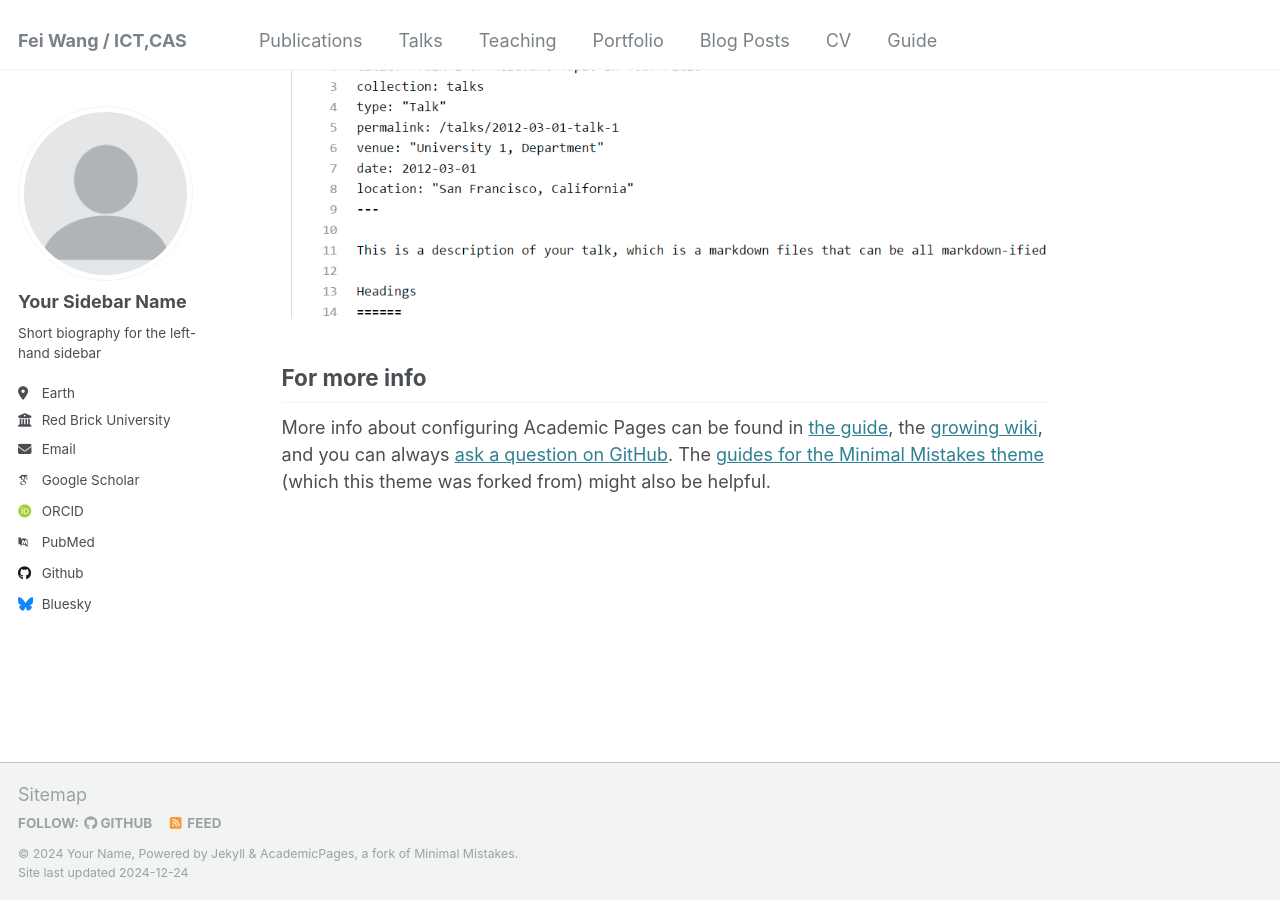
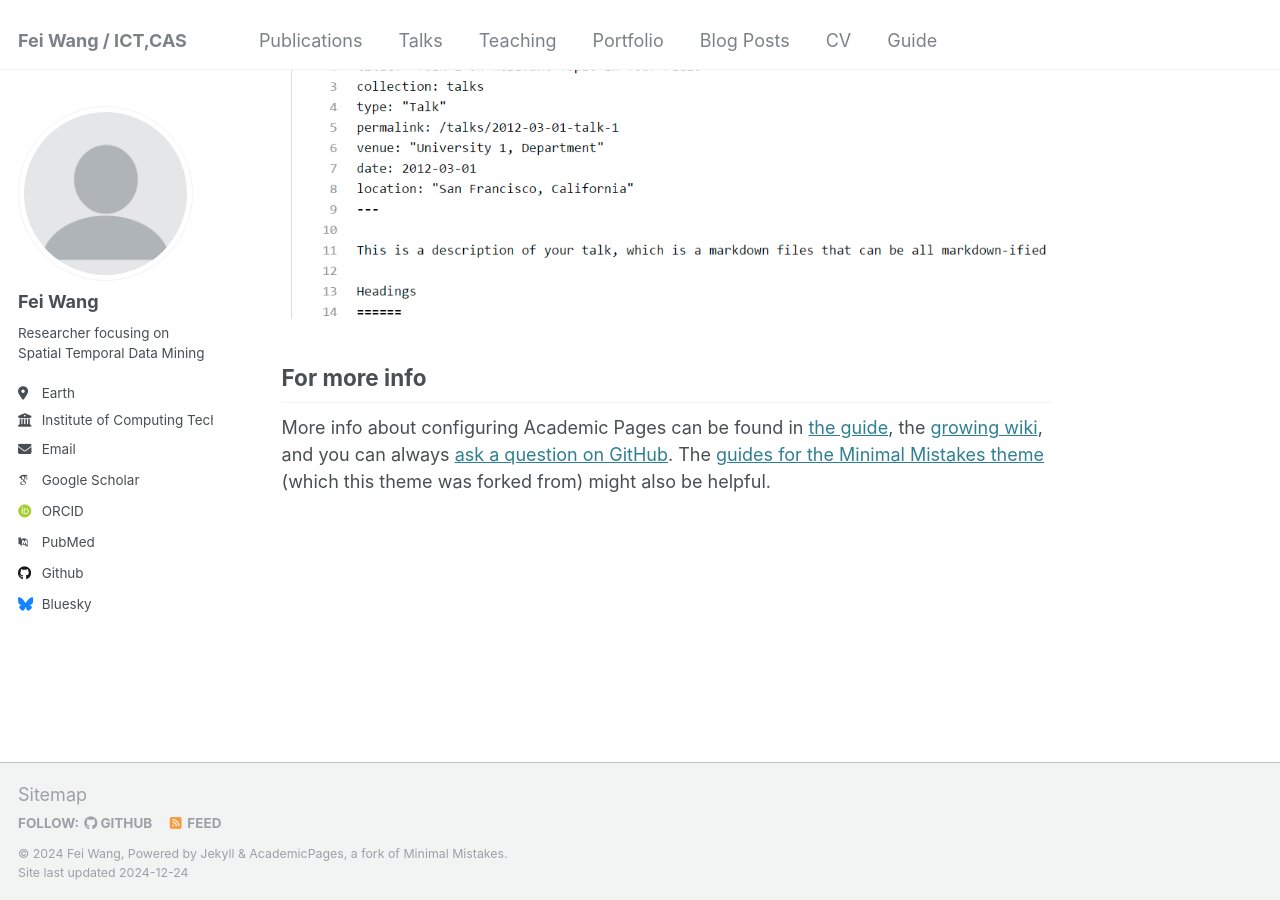
Before and after one commit to finleywang/GestaltCogTeam.github.io, a Jekyll site: the page built from _pages/about.md, in a window 1280 px wide and 900 px high, scrolled down 2643 px. Built offline with Jekyll 4.4.1, drawn with Linux system fonts in a browser that asks for light colours; some web fonts are replaced.

Commit message:
Update _config.yml
Simple bio information

```diff
--- a/_config.yml
+++ b/_config.yml
@@ -10,11 +10,11 @@
 locale                   : "en-US"
 title                    : "Fei Wang / ICT,CAS"
 title_separator          : "-"
-name                     : &name "Your Name"
+name                     : &name "Fei Wang"
 description              : &description "personal description"
 url                      : https://academicpages.github.io # the base hostname & protocol for your site e.g. "https://[your GitHub username].github.io"
 baseurl                  : "" # the subpath of your site, e.g. "/blog"
-repository               : "academicpages/academicpages.github.io"
+repository               : "finleywang/finleywang.github.io"
 
 # Site Author - The following control what appear as part of the author content on the side bar.
 #               If a field is blank the icon and link will not appear, otherwise it will be shown.
@@ -22,17 +22,17 @@ repository               : "academicpages/academicpages.github.io"
 author:
   # Biographic information
   avatar           : "profile.png"
-  name             : "Your Sidebar Name"
+  name             : "Fei Wang"
   pronouns         : # example: "she/her"
-  bio              : "Short biography for the left-hand sidebar"
+  bio              : "Researcher focusing on Spatial Temporal Data Mining"
   location         : "Earth"
-  employer         : "Red Brick University"
+  employer         : "Institute of Computing Technology, CAS"
   uri              : # URL
-  email            : "none@example.org"
+  email            : "wangfei at ict.ac.cn"
 
   # Academic websites
   arxiv            : # URL - Update with the correct link to your profile
-  googlescholar    : "https://scholar.google.com/citations?user=PS_CX0AAAAAJ"
+  googlescholar    : "https://scholar.google.com.hk/citations?user=MuEc_JEAAAAJ"
   impactstory      : # URL
   orcid            : "http://orcid.org/yourorcidurl"
   semantic         : # URL
@@ -44,7 +44,7 @@ author:
   bitbucket        : # Username - Update with your username on the site
   codepen          : # Username
   dribbble         : # Username
-  github           : "academicpages"
+  github           : "https://github.com/GestaltCogTeam"
   kaggle           : # Username
   stackoverflow    : # User number or user number and name (i.e., use "1" or "1/jeff-atwood")
 
```
